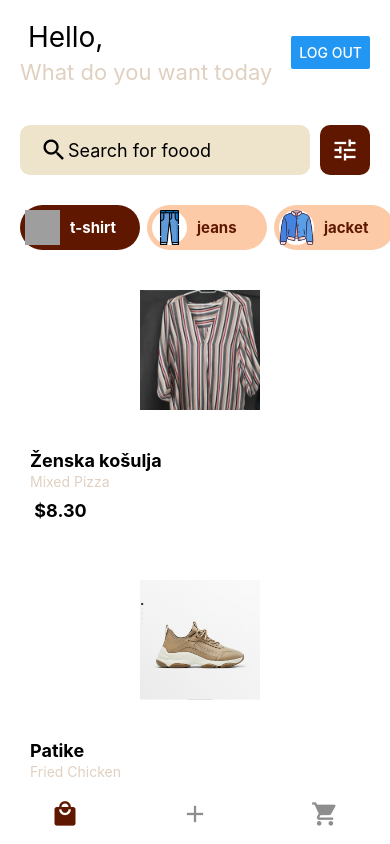
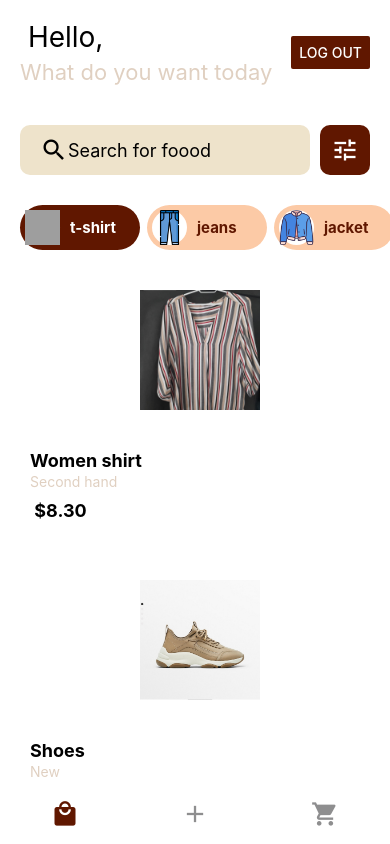
Before and after one commit to melissakic/Hackaton-2023-2nd-place, a React Native app: screen /Home in a window 390 px wide. Built offline with nearby package versions, Linux system fonts and the light colour scheme; grey boxes are pictures that could not be loaded.

Commit message:
opis artikla i rewie

```diff
--- /dev/null
+++ b/views/components/ReviewForm.tsx
@@ -0,0 +1,37 @@
+import React, { useState } from 'react';
+import { View, Text, TextInput, Button } from 'react-native';
+
+const ReviewForm = ({ onReviewSubmit }) => {
+    const [name, setName] = useState('');
+    const [rating, setRating] = useState('');
+    const [review, setReview] = useState('');
+
+    const handleSubmit = () => {
+        const newReview = {
+            name: name,
+            rating: rating,
+            review: review,
+        };
+        onReviewSubmit(newReview);
+        setName('');
+        setRating('');
+        setReview('');
+    };
+
+    return (
+        <View>
+            <Text>Name:</Text>
+            <TextInput value={name} onChangeText={setName} />
+
+            <Text>Rating:</Text>
+            <TextInput value={rating} onChangeText={setRating} />
+
+            <Text>Review:</Text>
+            <TextInput value={review} onChangeText={setReview} />
+
+            <Button title="Submit" onPress={handleSubmit} />
+        </View>
+    );
+};
+
+export default ReviewForm;
--- a/views/screens/DetailsScreen.tsx
+++ b/views/screens/DetailsScreen.tsx
@@ -6,10 +6,14 @@ import Icon from 'react-native-vector-icons/MaterialIcons';
 import {ScrollView} from "react-native-gesture-handler";
 import {SecondButton} from "../components/Button";
 import {DataBaseManager} from "../../managers/DataBaseManager";
+import clothes from "../../data/clothes";
+import ReviewForm from "../components/ReviewForm";
 
 const DetailsScreen= ({navigation,route}) =>{
     //ovo cuva detalje iz "proslosti" zapamceno iz homescreena
     const item= route.params;
+
+
 
     return (
 
@@ -43,15 +47,15 @@ const DetailsScreen= ({navigation,route}) =>{
                             <Icon name="favorite-border" color={COLORS.primary} size={25} />
                         </View>
                     </View>
+
+
                     <Text style={style.detailsText}>
-                        Lorem Ipsum is simply dummy text of the printing and typesetting
-                        industry. Lorem Ipsum has been the industry's standard dummy text
-                        ever since the 1500s, when an unknown printer took a galley of type
-                        and scrambled it to make a type specimen book. It has survived not
-                        only five centuries.
+                        {item.description}
                     </Text>
+                    <ReviewForm onReviewSubmit={()=>{}}/>
+
                     <View style={{marginTop: 40, marginBottom: 40}}>
-                        <SecondButton title="Add To Cart" onPress={()=>{
+                        <SecondButton  title="Add To Cart" onPress={()=>{
                              DataBaseManager.addInDatabaseCart(item.name,item.price)
                         }
                         }/>
@@ -61,6 +65,8 @@ const DetailsScreen= ({navigation,route}) =>{
         </SafeAreaView>
     );
 };
+
+
 
 const style= StyleSheet.create({
     header: {
--- a/views/screens/HomeScreen.tsx
+++ b/views/screens/HomeScreen.tsx
@@ -29,51 +29,99 @@ const HomeScreen= ({navigation})=>{
         {
             category:"up",
             id: '1',
-            name: 'Ženska košulja',
-            ingredients: 'Mixed Pizza',
+            name: 'Women shirt',
+            ingredients: 'Second hand',
             price: '8.30',
             image: require('../../assets/kosulja.png'),
+            description: "Style: T-Shirt\n" +
+            "Material: Cotton\n" +
+                    "Colour: Cream\n" +
+                "Neckline: Round Neck\n" +
+                "Sleeve Length: Short Sleeve\n" +
+                "Condition: Good"
         },
         {
             category:"up",
             id: '2',
-            name: 'Ženska jakna',
-            ingredients: 'Cheese Pizza',
+            name: 'Women jacket',
+            ingredients: 'New',
             price: '7.10',
             image: require('../../assets/jakna.png'),
+            description: "Categories: Women\n" +
+                "Category: Clothing\n" +
+                "Sub-category: Jackets\n" +
+                "Designer: Fusalp\n" +
+                "Condition: Never worn, with tagMore info\n" +
+                "Material: Polyester\n" +
+                "Color: White\n" +
+                "Size: L InternationalSizing guide"
         },
         {
             category:"down",
             id: '3',
-            name: 'Patike',
-            ingredients: 'Fried Chicken',
-            price: '5.10',
+            name: 'Shoes',
+            ingredients: 'New',
+            price: '60',
             image: require('../../assets/patike.png'),
+            description: "Categories :Women\n" +
+                "Category:Shoes\n" +
+                "Sub-category:Trainers\n" +
+                "Designer:Alexander McQueen\n" +
+                "Model:Oversize\n" +
+                "Condition:Never wornMore info\n" +
+                "Material:Leather\n" +
+                "Color:White\n" +
+                "Size:37.5 EUSizing guide"
         },
         {
             category:"down",
             id: '4',
-            name: 'Muške hlače',
-            ingredients: 'Salmon Meat',
+            name: 'Sport T-shirt',
+            ingredients: 'Novo',
             price: '9.55',
-            image: require('../../assets/hlace.png'),
+            image: require('../../assets/majica2.png'),
+            description: "Categories :Men\n" +
+                "Category:Clothing\n" +
+                "Sub-category:T-shirts\n" +
+                "Designer:Nike\n" +
+                "Condition:Never worn, with tagMore info\n" +
+                "Material:Polyester\n" +
+                "Color:Burgundy\n" +
+                "Size:XL InternationalSizing guide"
         },
         {
 
             id: '5',
             category:"up",
-            name: 'Muške hlače',
-            ingredients: 'Salmon Meat',
-            price: '9.55',
+            name: 'Man jeans',
+            ingredients: 'New',
+            price: '25',
             image: require('../../assets/hlace.png'),
+            description: "Categories :Men\n" +
+                "Category:Clothing\n" +
+                "Sub-category:Jeans\n" +
+                "Designer:Tommy Jeans\n" +
+                "Condition:Good conditionMore info\n" +
+                "Material:Cotton - elasthane\n" +
+                "Color:Blue\n" +
+                "Size:34 USSizing guide"
         },
 
         {
             id: '6',
             name: 'Shoes',
-            ingredients: 'Salmon Meat',
-            price: '9.55',
+            ingredients: 'Second hand',
+            price: '50',
             image: require('../../assets/patike2.png'),
+            description: "Categories :Men\n" +
+                "Category:Shoes\n" +
+                "Sub-category:Trainers\n" +
+                "Designer:New Balance\n" +
+                "Model:990\n" +
+                "Condition:Never wornMore info\n" +
+                "Material:Cloth\n" +
+                "Color:Green\n" +
+                "Size:9.5 USSizing guide"
         },
     ]);
 
@@ -135,6 +183,7 @@ const HomeScreen= ({navigation})=>{
                         <Text style={{fontSize:18, fontWeight:'bold'}}>
                             {clothes.name}
                         </Text>
+
                         <Text style={{fontSize:14, color:COLORS.grey, marginTop:2}}>
                             {clothes.ingredients}
                         </Text>
@@ -176,9 +225,11 @@ const HomeScreen= ({navigation})=>{
                     </Text>
                 </View>
                 <View style={{alignSelf:"center"}}>
-                    <Button title={"Log out"} onPress={()=>{
+
+                    <Button color={COLORS.primary} title={"Log out"} onPress={()=>{
                     navigation.goBack()}
-                    }></Button>
+                    }/>
+
                 </View>
             </View>
 
@@ -301,7 +352,6 @@ const style = StyleSheet.create({
         justifyContent: 'center',
         alignItems: 'center',
     },
-
 });
 
 
```
Also changed, not shown: data/clothes.tsx (+16 -10 lines).
